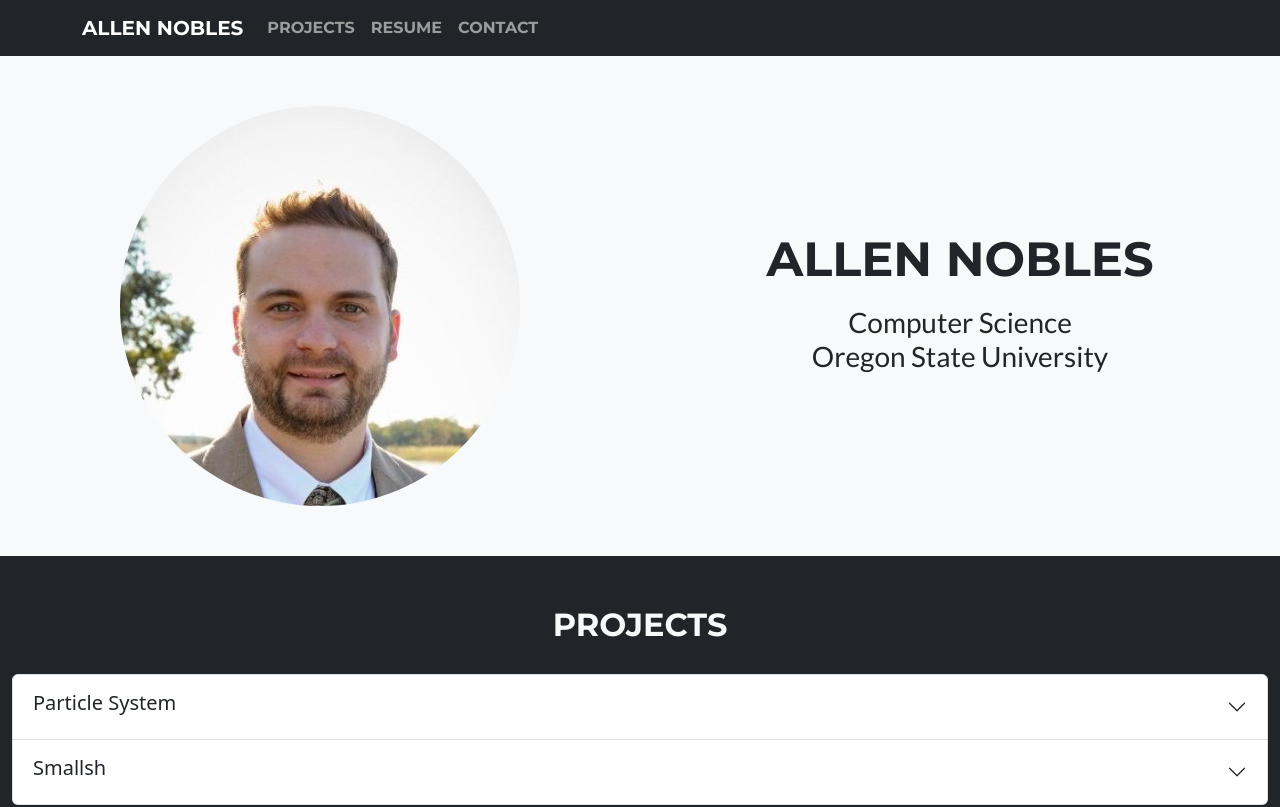
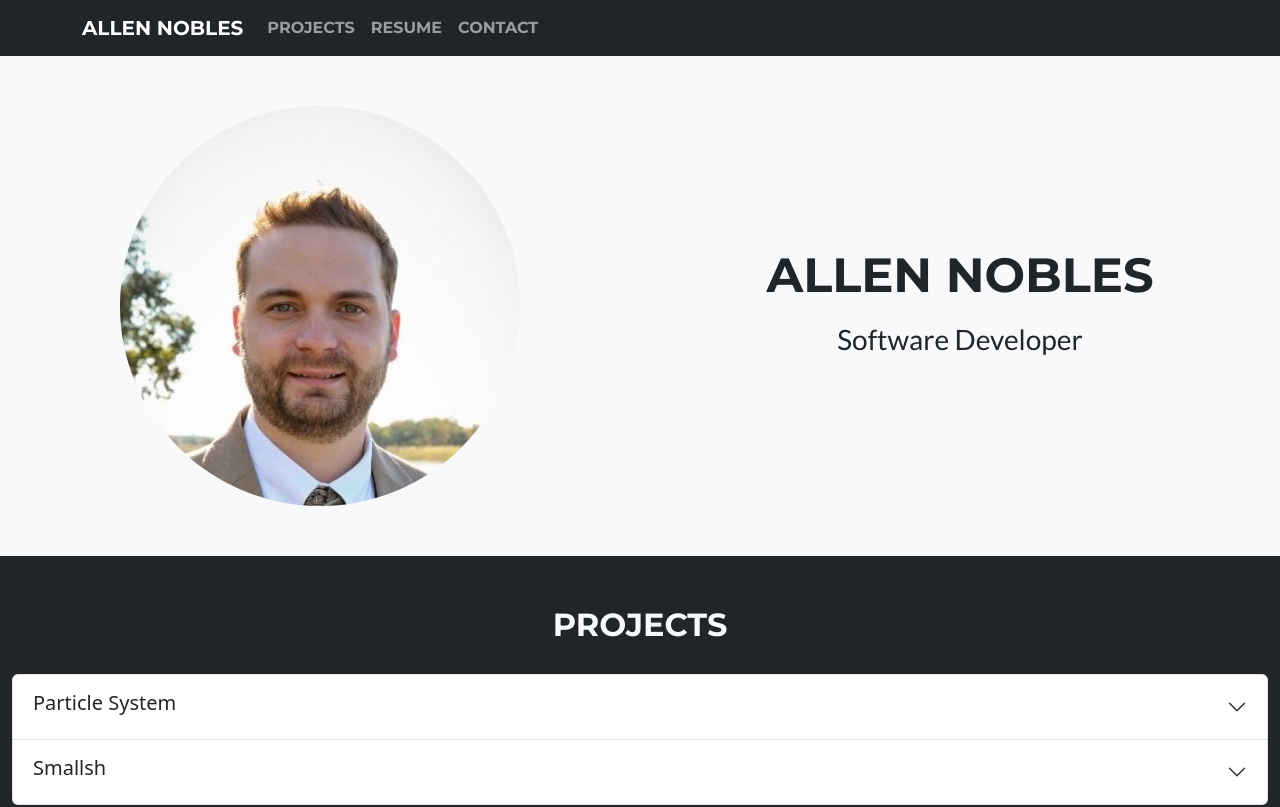
Before and after one commit to ajnobles/website, a React (Vite) app: page / in a window 1280 px wide. Shown: the top 807 px of the page. Built offline with nearby package versions, Linux system fonts and the light colour scheme.

Commit message:
Update header subtitle to reflect new title

```diff
--- a/src/components/header/header.tsx
+++ b/src/components/header/header.tsx
@@ -18,8 +18,7 @@ const Header = () => {
             <Col className="my-auto">
                 <h1 id="head-title" className="_headerTitle">Allen Nobles</h1>
                 <h3 id="head-subtitle" className="_paddingTop10 _fontLato">
-                    <div className="text-nowrap">Computer Science</div>
-                    <div className="text-nowrap">Oregon State University</div>
+                    <div className="text-nowrap">Software Developer</div>
                 </h3>
             </Col>
         </Row>
```
